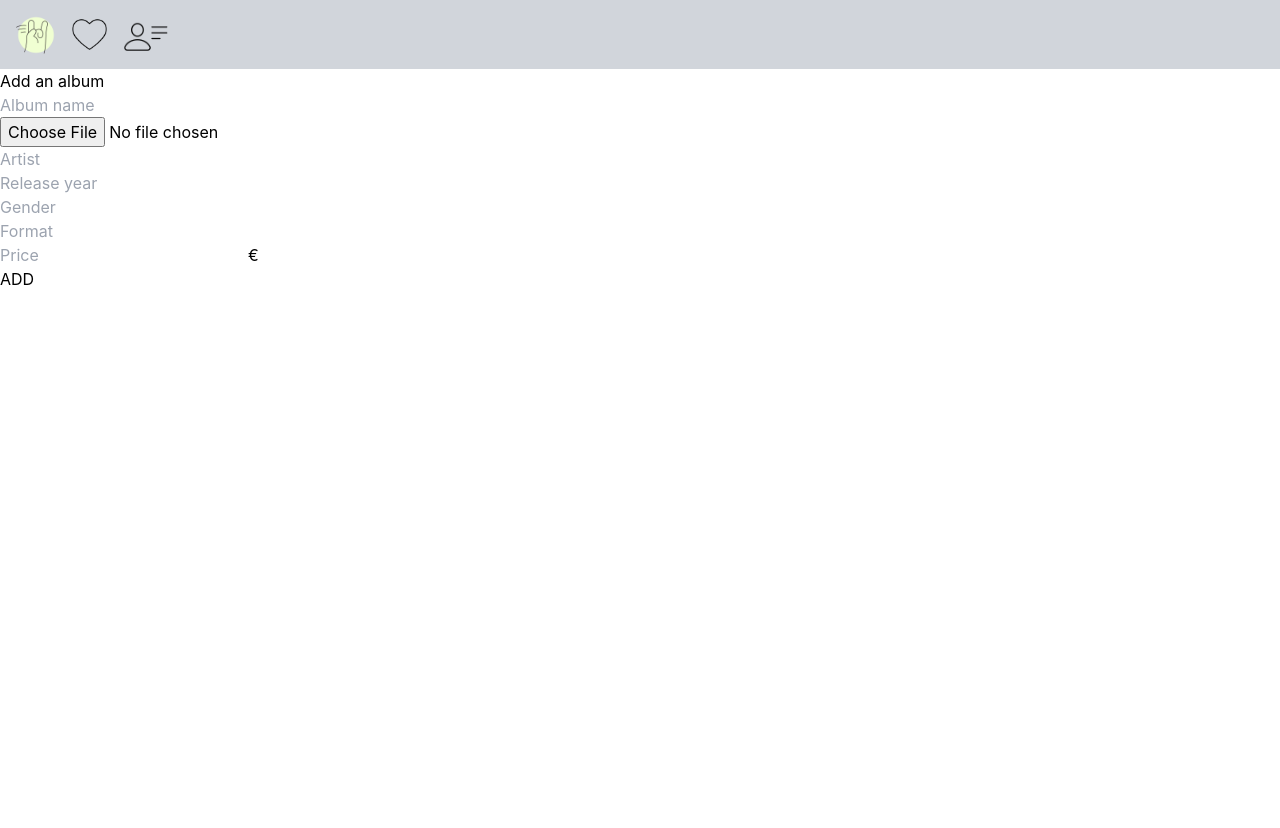
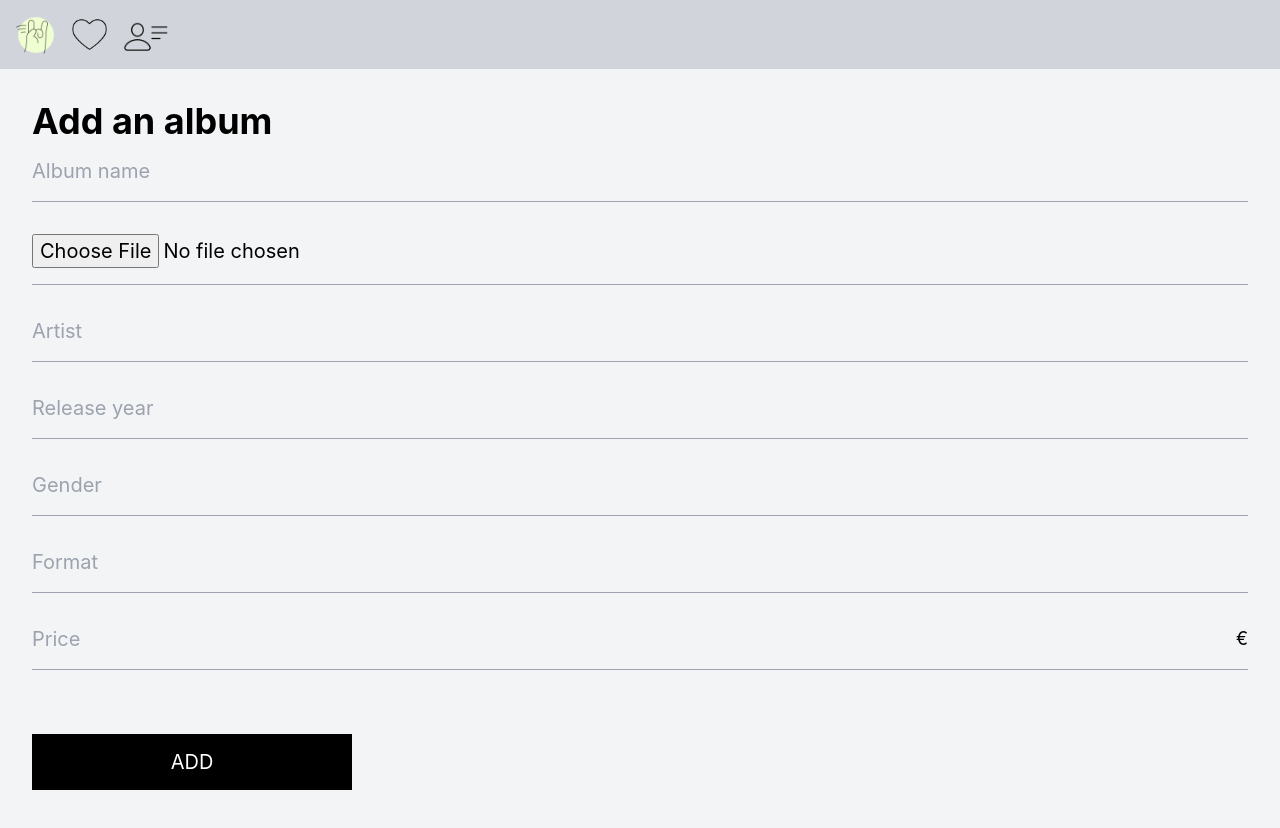
Before and after one commit to mireyachaparro/Music2U-Front-Mireya-Chaparro, a React (Create React App) app: page /add in a window 1280 px wide. Shown: the top 828 px of the page. Before the commit the page ends 800 px from the top, so only its background shows below. Built offline with nearby package versions, Linux system fonts and the light colour scheme; no server answers.

Commit message:
Add add css

```diff
--- a/src/infrastructure/components/add/form/add.form.tsx
+++ b/src/infrastructure/components/add/form/add.form.tsx
@@ -50,8 +50,9 @@ export function AddForm() {
         <>
             <div className="form">
                 <form onSubmit={handleSubmit}>
-                    <div className="form__name">
+                    <div className="mb-4 bg-gray-100 border-b border-gray-400 border-solid">
                         <input
+                            className="py-4 text-xl bg-gray-100"
                             type="text"
                             name="name"
                             placeholder="Album name"
@@ -61,8 +62,9 @@ export function AddForm() {
                             required
                         />
                     </div>
-                    <div className="form__image">
+                    <div className="mb-4 bg-gray-100 border-b border-gray-400 border-solid">
                         <input
+                            className="py-4 text-xl bg-gray-100"
                             type="file"
                             name="image"
                             placeholder="Image"
@@ -72,8 +74,9 @@ export function AddForm() {
                             required
                         />
                     </div>
-                    <div className="form__artist">
+                    <div className="mb-4 bg-gray-100 border-b border-gray-400 border-solid">
                         <input
+                            className="py-4 text-xl bg-gray-100"
                             type="text"
                             name="artist"
                             placeholder="Artist"
@@ -83,8 +86,9 @@ export function AddForm() {
                             required
                         />
                     </div>
-                    <div className="form__year">
+                    <div className="mb-4 bg-gray-100 border-b border-gray-400 border-solid">
                         <input
+                            className="py-4 text-xl bg-gray-100"
                             type="number"
                             name="year"
                             placeholder="Release year"
@@ -94,8 +98,9 @@ export function AddForm() {
                             required
                         />
                     </div>
-                    <div className="form__gender">
+                    <div className="mb-4 bg-gray-100 border-b border-gray-400 border-solid">
                         <input
+                            className="py-4 text-xl bg-gray-100"
                             type="text"
                             name="gender"
                             placeholder="Gender"
@@ -105,8 +110,9 @@ export function AddForm() {
                             required
                         />
                     </div>
-                    <div className="form__format">
+                    <div className="mb-4 bg-gray-100 border-b border-gray-400 border-solid">
                         <input
+                            className="py-4 text-xl bg-gray-100"
                             type="text"
                             name="format"
                             placeholder="Format"
@@ -116,8 +122,9 @@ export function AddForm() {
                             required
                         />
                     </div>
-                    <div className="form__price">
+                    <div className="flex justify-between mb-4 bg-gray-100 border-b border-gray-400 border-solid">
                         <input
+                            className="py-4 text-xl bg-gray-100"
                             type="number"
                             name="price"
                             placeholder="Price"
@@ -126,11 +133,13 @@ export function AddForm() {
                             onInput={handleInput}
                             required
                         />
-                        <span>€</span>
+                        <span className="self-center text-lg ">€</span>
                     </div>
-                    <button type="submit" className="form__button">
-                        ADD
-                    </button>
+                    <div className="flex justify-center mt-16 mb-16 text-xl text-white bg-black w-80 h-14">
+                        <button type="submit" className="form__button">
+                            ADD
+                        </button>
+                    </div>
                 </form>
             </div>
         </>
--- a/src/infrastructure/components/add/page/add.page.tsx
+++ b/src/infrastructure/components/add/page/add.page.tsx
@@ -3,8 +3,10 @@ import { AddForm } from '../form/add.form';
 function AddPage() {
     return (
         <>
-            <h2 className="page__title">Add an album</h2>
-            <AddForm></AddForm>
+            <div className="h-full p-8 bg-gray-100">
+                <h2 className="text-4xl font-bold page__title">Add an album</h2>
+                <AddForm></AddForm>
+            </div>
         </>
     );
 }
```
